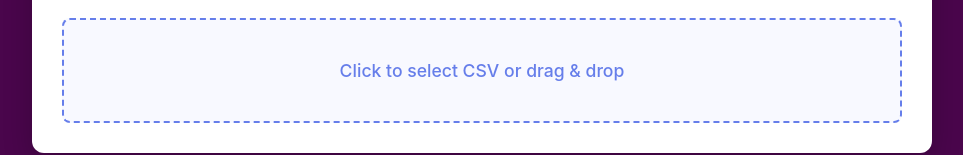
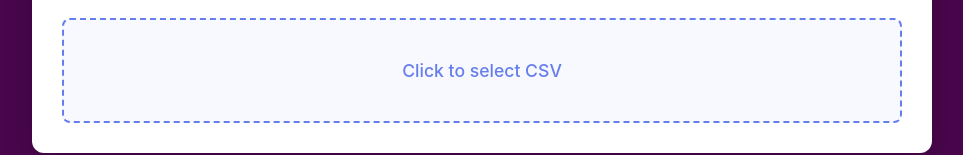
Before and after one commit to cxndylaw/StudentFinder, a React (Create React App) app: page / in a window 1280 px wide. Shown: the part 239-394 px from the top of the page, without its empty margins (158-1121 px from the left). Built offline with nearby package versions, Linux system fonts and the light colour scheme; the HTML template or start-up script is replaced by a standard one.

Commit message:
removed drag and drop

```diff
--- a/src/App.js
+++ b/src/App.js
@@ -346,7 +346,7 @@ function App() {
               disabled={loading}
             />
             <label htmlFor="file-input">
-              {loading ? 'Processing...' : 'Click to select CSV or drag & drop'}
+              {loading ? 'Processing...' : 'Click to select CSV'}
             </label>
             {loading && progress > 0 && (
               <div className="progress-bar">
```
